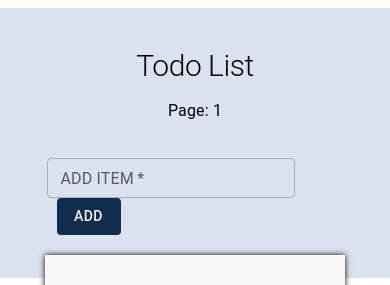
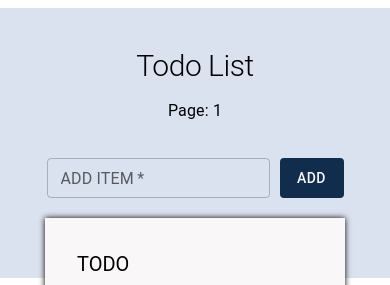
Before and after one commit to Badzagh/TodoListFront, a React (Create React App) app: page / in a window 390 px wide. Shown: the top 285 px of the page. Built offline with nearby package versions, Linux system fonts and the light colour scheme; no server answers.

Commit message:
responsive

```diff
--- a/src/App.css
+++ b/src/App.css
@@ -14,8 +14,11 @@
 span {
   overflow: hidden;
   text-overflow: ellipsis;
-  width: 140px;
   height: 20px;
+}
+.input-add-container {
+  display: flex;
+  flex-wrap: nowrap;
 }
 .list-container {
   max-width: 600px;
@@ -51,7 +54,7 @@ span {
   position: absolute;
   width: 10vh;
   height: 22px;
-  margin-left: 60px;
+  margin-left: 30px;
   top: 300px;
   background-color: #F9F7F7;
 }
@@ -62,7 +65,7 @@ span {
   top: 340px;
   width: 10vh;
   height: 22px;
-  margin-left: 60px;
+  margin-left: 30px;
   background-color: #F9F7F7;
 }
 .input-edit-container-2 {
@@ -72,7 +75,7 @@ span {
   top: 383px;
   width: 10vh;
   height: 22px;
-  margin-left: 60px;
+  margin-left: 30px;
   background-color: #F9F7F7;
 }
 .input-edit-container-3 {
@@ -82,7 +85,7 @@ span {
   top: 425px;
   width: 10vh;
   height: 22px;
-  margin-left: 60px;
+  margin-left: 30px;
   background-color: #F9F7F7;
 }
 .input-edit-container-4 {
@@ -92,7 +95,7 @@ span {
   top: 468px;
   width: 10vh;
   height: 22px;
-  margin-left: 60px;
+  margin-left: 30px;
   background-color: #F9F7F7;
 }
 .input-edit {
--- a/src/App.js
+++ b/src/App.js
@@ -247,7 +247,7 @@ function App() {
                     marginRight: "auto",
                     paddingTop: "150px"
                   }}>
-            <Box minWidth={"297px"}>
+            <Box minWidth={"297px"} className="input-add-container" >
               <TextField
                 required size="small"
                 id="outlined-basic"
```
